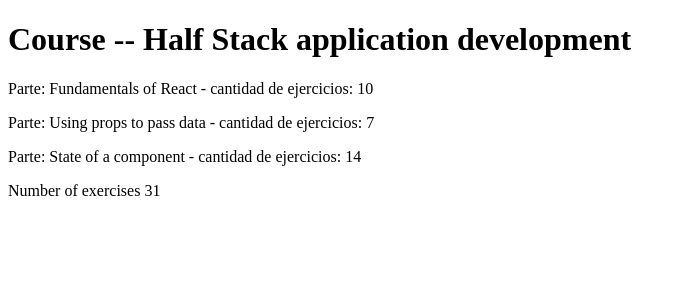
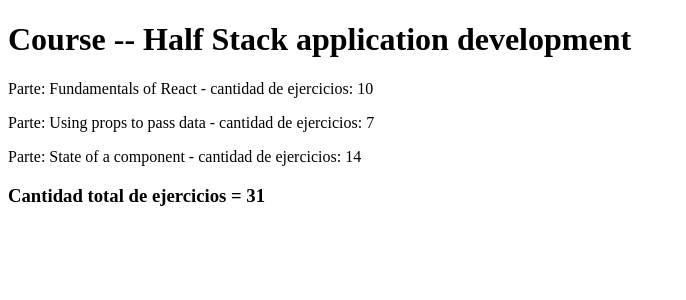
Before and after one commit to XavierSs21/FullStack---Open-Course, a React (Vite) app in the folder Part1/exercise1/: page / in a window 1280 px wide. Shown: the top 300 px of the page, without its empty margins (0-686 px from the left). Built offline with nearby package versions, Linux system fonts and the light colour scheme.

Commit message:
Add Componente Total refactorizado

```diff
--- a/Part1/exercise1/src/App.jsx
+++ b/Part1/exercise1/src/App.jsx
@@ -12,6 +12,18 @@ const Content = (props) => {
       <p>Parte: {props.part1} - cantidad de ejercicios: {props.exercises1}</p>
       <p>Parte: {props.part2} - cantidad de ejercicios: {props.exercises2}</p>
       <p>Parte: {props.part3} - cantidad de ejercicios: {props.exercises3}</p>
+    </div>
+  )
+}
+
+const Total = (props) => {
+  return (
+    <div>
+      <h3>Cantidad total de ejercicios = {
+                                          props.exercises1 +
+                                          props.exercises2 +
+                                          props.exercises3}
+      </h3>
     </div>
   )
 }
@@ -33,7 +45,11 @@ const App = () => {
         part2={part2} exercises2={exercises2}
         part3={part3} exercises3={exercises3}
         />
-      <p>Number of exercises {exercises1 + exercises2 + exercises3}</p>
+      <Total
+        exercises1={exercises1}
+        exercises2={exercises2}
+        exercises3={exercises3}
+      />
     </div>
   )
 }
```
